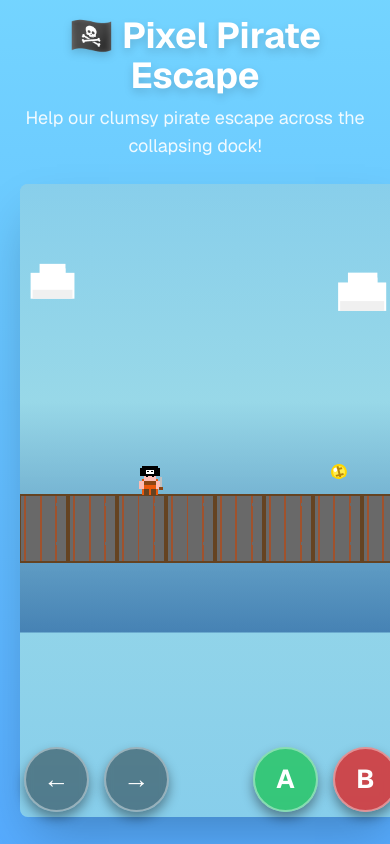
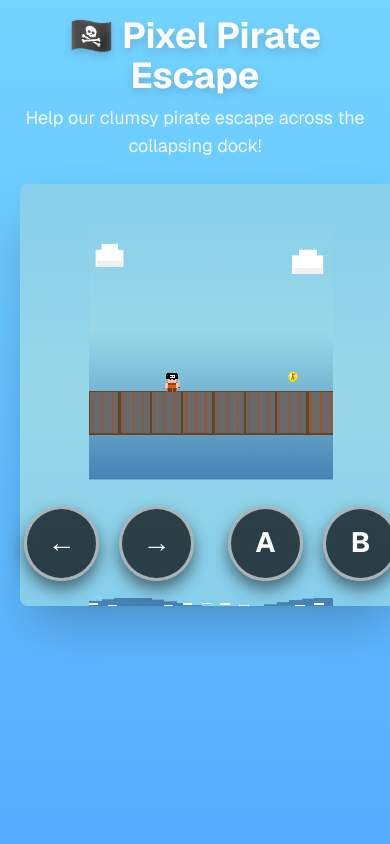
Before and after one commit to MEV1N/sayip_run, a Next.js app: page / in a window 390 px wide. Both pictures are taken after a click on the button "Start Adventure". Built offline with nearby package versions, Linux system fonts and the light colour scheme.

Commit message:
mobile fixes

```diff
--- a/app/globals.css
+++ b/app/globals.css
@@ -358,10 +358,10 @@ button:disabled {
   /* Portrait-optimized game canvas */
   .game-canvas {
     max-width: 100vw !important;
-    max-height: 80vh !important;
+    max-height: 60vh !important;
     width: 100vw !important;
-    height: 80vh !important;
-    object-fit: cover !important;
+    height: 60vh !important;
+    object-fit: contain !important;
     border: none !important;
     position: relative !important;
     top: 0 !important;
@@ -444,10 +444,10 @@ button:disabled {
 @media (max-width: 768px) and (orientation: portrait) {
   .game-canvas {
     max-width: 100vw !important;
-    max-height: 80vh !important;
+    max-height: 55vh !important;
     width: 100vw !important;
-    height: 80vh !important;
-    object-fit: cover !important;
+    height: 55vh !important;
+    object-fit: contain !important;
     position: relative !important;
     top: 0 !important;
     left: 0 !important;
@@ -455,24 +455,29 @@ button:disabled {
 
   /* Portrait-optimized D-pad controls */
   .absolute.bottom-4 {
-    bottom: 10px !important;
+    bottom: 5vh !important;
     left: 10px !important;
     right: 10px !important;
     z-index: 100 !important;
+    height: 35vh !important;
+    display: flex !important;
+    align-items: flex-end !important;
   }
 
   .absolute.bottom-4 button {
-    width: 75px !important;
-    height: 75px !important;
-    font-size: 30px !important;
+    width: 80px !important;
+    height: 80px !important;
+    font-size: 32px !important;
     font-weight: bold !important;
-    border: 2px solid rgba(255, 255, 255, 0.4) !important;
-    box-shadow: 0 6px 12px rgba(0, 0, 0, 0.4) !important;
+    border: 3px solid rgba(255, 255, 255, 0.6) !important;
+    box-shadow: 0 8px 16px rgba(0, 0, 0, 0.5) !important;
+    background: rgba(0, 0, 0, 0.7) !important;
+    color: white !important;
   }
 
   /* Ensure proper spacing between control groups */
   .absolute.bottom-4 .flex {
-    gap: 15px !important;
+    gap: 20px !important;
   }
 }
 
@@ -480,12 +485,13 @@ button:disabled {
 @media (max-width: 480px) {
   .game-canvas {
     max-width: 100vw !important;
-    max-height: 75vh !important;
+    max-height: 50vh !important;
     width: 100vw !important;
-    height: 75vh !important;
+    height: 50vh !important;
     position: relative !important;
     top: 0 !important;
     left: 0 !important;
+    object-fit: contain !important;
   }
 
   body {
@@ -495,17 +501,17 @@ button:disabled {
     overflow-x: hidden !important;
   }
 
-  /* Slightly smaller controls for very small screens */
-  .absolute.bottom-4 button {
-    width: 65px !important;
-    height: 65px !important;
-    font-size: 26px !important;
+  /* Larger controls for very small screens for better touch */
+  .absolute.bottom-4 {
+    bottom: 3vh !important;
+    left: 8px !important;
+    right: 8px !important;
+    height: 40vh !important;
   }
 
-  /* Tighter control positioning */
-  .absolute.bottom-4 {
-    bottom: 5px !important;
-    left: 8px !important;
-    right: 8px !important;
+  .absolute.bottom-4 button {
+    width: 75px !important;
+    height: 75px !important;
+    font-size: 28px !important;
   }
 }
--- a/components/pirate-game.tsx
+++ b/components/pirate-game.tsx
@@ -540,6 +540,48 @@ export default function PirateGame() {
       setCanvasSize(getResponsiveCanvasSize())
       window.addEventListener('resize', handleResize)
       return () => window.removeEventListener('resize', handleResize)
+    }
+  }, [])
+
+  // Handle touch/mouse event cleanup to prevent stuck movement
+  useEffect(() => {
+    const resetAllKeys = () => {
+      setKeys({ left: false, right: false, up: false, down: false })
+    }
+
+    const handleVisibilityChange = () => {
+      if (document.hidden) {
+        resetAllKeys()
+      }
+    }
+
+    const handleTouchCancel = () => {
+      resetAllKeys()
+    }
+
+    const handleMouseUp = () => {
+      resetAllKeys()
+    }
+
+    if (typeof window !== "undefined") {
+      // Reset keys when losing focus or visibility
+      window.addEventListener('blur', resetAllKeys)
+      window.addEventListener('focus', resetAllKeys)
+      document.addEventListener('visibilitychange', handleVisibilityChange)
+
+      // Global touch/mouse event cleanup
+      document.addEventListener('touchcancel', handleTouchCancel, { passive: true })
+      document.addEventListener('touchend', handleTouchCancel, { passive: true })
+      document.addEventListener('mouseup', handleMouseUp)
+
+      return () => {
+        window.removeEventListener('blur', resetAllKeys)
+        window.removeEventListener('focus', resetAllKeys)
+        document.removeEventListener('visibilitychange', handleVisibilityChange)
+        document.removeEventListener('touchcancel', handleTouchCancel)
+        document.removeEventListener('touchend', handleTouchCancel)
+        document.removeEventListener('mouseup', handleMouseUp)
+      }
     }
   }, [])
 
@@ -2224,10 +2266,12 @@ export default function PirateGame() {
               <button
                 className="w-20 h-20 bg-black/40 text-white rounded-full border-2 border-white/30 shadow-2xl active:bg-black/60 active:scale-95 transition-all flex items-center justify-center text-3xl font-bold backdrop-blur-sm"
                 style={{ touchAction: 'manipulation' }}
-                onTouchStart={(e) => { e.preventDefault(); setKeys(prev => ({ ...prev, left: true })); }}
-                onTouchEnd={(e) => { e.preventDefault(); setKeys(prev => ({ ...prev, left: false })); }}
+                onTouchStart={(e) => { e.preventDefault(); e.stopPropagation(); setKeys(prev => ({ ...prev, left: true })); }}
+                onTouchEnd={(e) => { e.preventDefault(); e.stopPropagation(); setKeys(prev => ({ ...prev, left: false })); }}
+                onTouchCancel={(e) => { e.preventDefault(); e.stopPropagation(); setKeys(prev => ({ ...prev, left: false })); }}
                 onMouseDown={() => setKeys(prev => ({ ...prev, left: true }))}
                 onMouseUp={() => setKeys(prev => ({ ...prev, left: false }))}
+                onMouseLeave={() => setKeys(prev => ({ ...prev, left: false }))}
               >
                 ←
               </button>
@@ -2235,10 +2279,12 @@ export default function PirateGame() {
               <button
                 className="w-20 h-20 bg-black/40 text-white rounded-full border-2 border-white/30 shadow-2xl active:bg-black/60 active:scale-95 transition-all flex items-center justify-center text-3xl font-bold backdrop-blur-sm"
                 style={{ touchAction: 'manipulation' }}
-                onTouchStart={(e) => { e.preventDefault(); setKeys(prev => ({ ...prev, right: true })); }}
-                onTouchEnd={(e) => { e.preventDefault(); setKeys(prev => ({ ...prev, right: false })); }}
+                onTouchStart={(e) => { e.preventDefault(); e.stopPropagation(); setKeys(prev => ({ ...prev, right: true })); }}
+                onTouchEnd={(e) => { e.preventDefault(); e.stopPropagation(); setKeys(prev => ({ ...prev, right: false })); }}
+                onTouchCancel={(e) => { e.preventDefault(); e.stopPropagation(); setKeys(prev => ({ ...prev, right: false })); }}
                 onMouseDown={() => setKeys(prev => ({ ...prev, right: true }))}
                 onMouseUp={() => setKeys(prev => ({ ...prev, right: false }))}
+                onMouseLeave={() => setKeys(prev => ({ ...prev, right: false }))}
               >
                 →
               </button>
@@ -2250,10 +2296,12 @@ export default function PirateGame() {
               <button
                 className="w-20 h-20 bg-green-600/80 text-white rounded-full border-2 border-white/30 shadow-2xl active:bg-green-700 active:scale-95 transition-all flex items-center justify-center text-lg font-bold backdrop-blur-sm"
                 style={{ touchAction: 'manipulation' }}
-                onTouchStart={(e) => { e.preventDefault(); setKeys(prev => ({ ...prev, up: true })); jump(); }}
-                onTouchEnd={(e) => { e.preventDefault(); setKeys(prev => ({ ...prev, up: false })); }}
+                onTouchStart={(e) => { e.preventDefault(); e.stopPropagation(); setKeys(prev => ({ ...prev, up: true })); jump(); }}
+                onTouchEnd={(e) => { e.preventDefault(); e.stopPropagation(); setKeys(prev => ({ ...prev, up: false })); }}
+                onTouchCancel={(e) => { e.preventDefault(); e.stopPropagation(); setKeys(prev => ({ ...prev, up: false })); }}
                 onMouseDown={() => { setKeys(prev => ({ ...prev, up: true })); jump(); }}
                 onMouseUp={() => setKeys(prev => ({ ...prev, up: false }))}
+                onMouseLeave={() => setKeys(prev => ({ ...prev, up: false }))}
               >
                 A
               </button>
@@ -2261,10 +2309,12 @@ export default function PirateGame() {
               <button
                 className="w-20 h-20 bg-red-600/80 text-white rounded-full border-2 border-white/30 shadow-2xl active:bg-red-700 active:scale-95 transition-all flex items-center justify-center text-lg font-bold backdrop-blur-sm"
                 style={{ touchAction: 'manipulation' }}
-                onTouchStart={(e) => { e.preventDefault(); setKeys(prev => ({ ...prev, down: true })); slide(); }}
-                onTouchEnd={(e) => { e.preventDefault(); setKeys(prev => ({ ...prev, down: false })); }}
+                onTouchStart={(e) => { e.preventDefault(); e.stopPropagation(); setKeys(prev => ({ ...prev, down: true })); slide(); }}
+                onTouchEnd={(e) => { e.preventDefault(); e.stopPropagation(); setKeys(prev => ({ ...prev, down: false })); }}
+                onTouchCancel={(e) => { e.preventDefault(); e.stopPropagation(); setKeys(prev => ({ ...prev, down: false })); }}
                 onMouseDown={() => { setKeys(prev => ({ ...prev, down: true })); slide(); }}
                 onMouseUp={() => setKeys(prev => ({ ...prev, down: false }))}
+                onMouseLeave={() => setKeys(prev => ({ ...prev, down: false }))}
               >
                 B
               </button>
```
